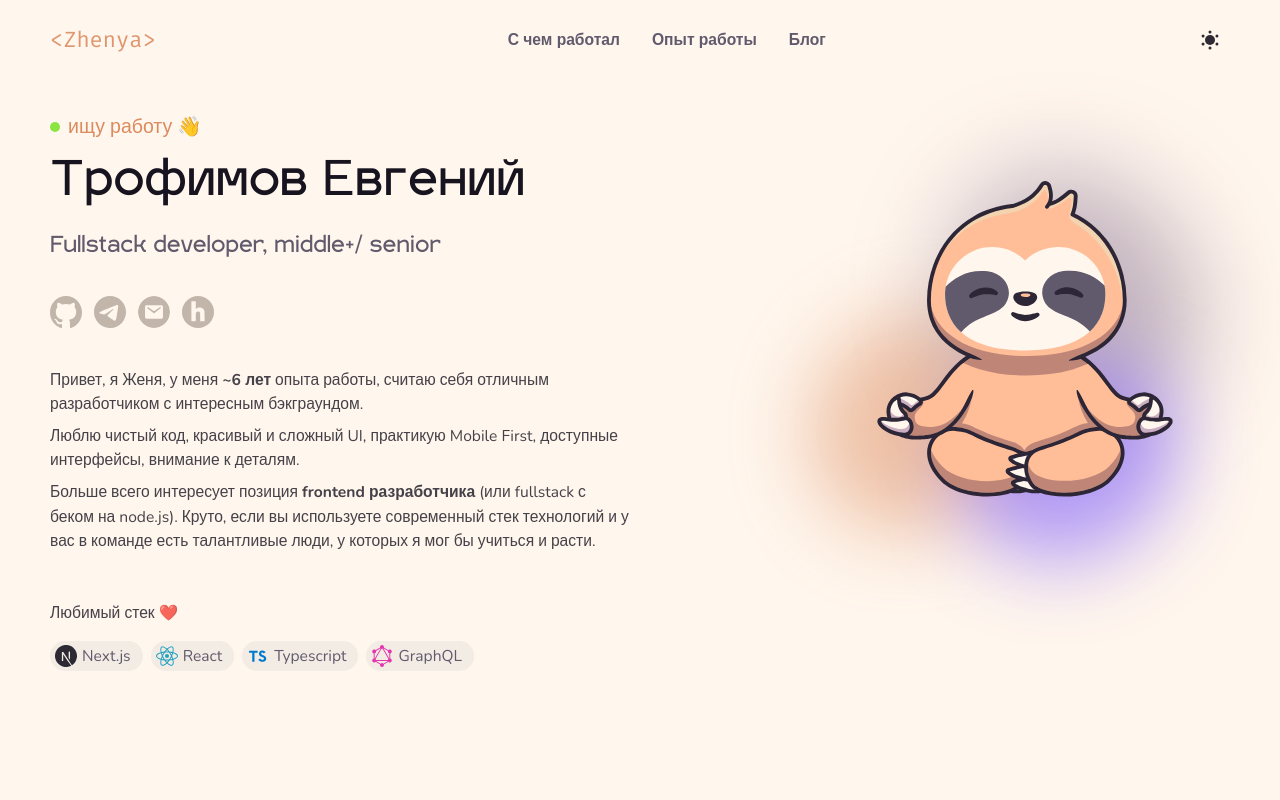
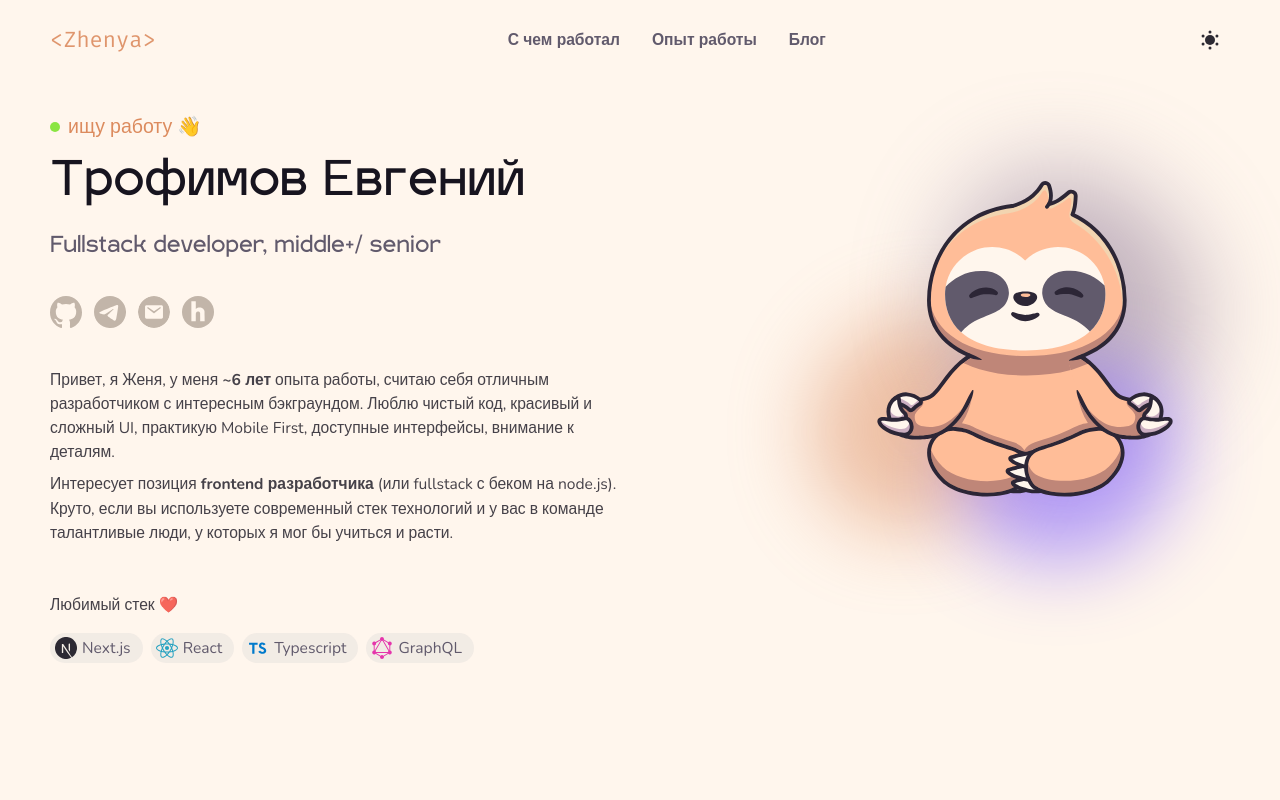
Before and after one commit to deadrime/deadrime.github.io, a Next.js app: page / in a window 1280 px wide. Shown: the top 800 px of the page. Built offline with nearby package versions, Linux system fonts and the light colour scheme.

Commit message:
Update about text

```diff
--- a/components/AboutSection/AboutSection.tsx
+++ b/components/AboutSection/AboutSection.tsx
@@ -34,13 +34,11 @@ const AboutSection = () => {
         <div className={classNames(styles.blogContent, 'md:col-span-6')} id="content">
           <p>
             Привет, я Женя, у меня <strong>~6 лет</strong> опыта работы, считаю себя отличным разработчиком с интересным бэкграундом.
-          </p>
-          <p>
             Люблю чистый код, красивый и сложный UI, практикую Mobile First, доступные интерфейсы, внимание к деталям.
           </p>
           <p>
-            Больше всего интересует позиция <strong>frontend разработчика</strong> (или fullstack с беком на node.js).
-            Круто, если вы используете современный стек технологий и у вас в команде есть талантливые люди, у которых я мог бы учиться и расти.
+            Интересует позиция <strong>frontend разработчика</strong> (или fullstack с беком на node.js).
+            Круто, если вы используете современный стек технологий и у вас в команде талантливые люди, у которых я мог бы учиться и расти.
           </p>
           <h3 className="pt-8 font-normal text-text/80 text-body2">Любимый стек <span>❤️</span></h3>
           <div className="flex gap-2 pt-2 flex-wrap">
```
